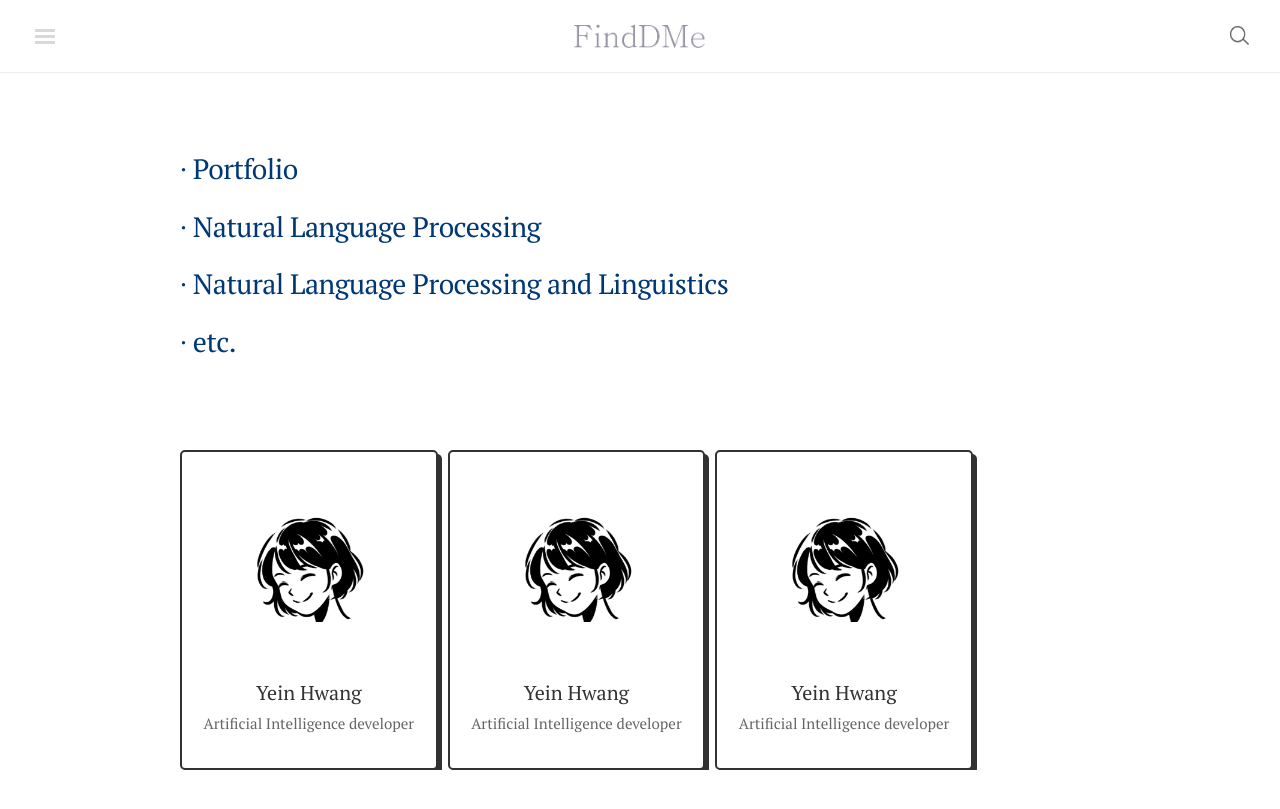
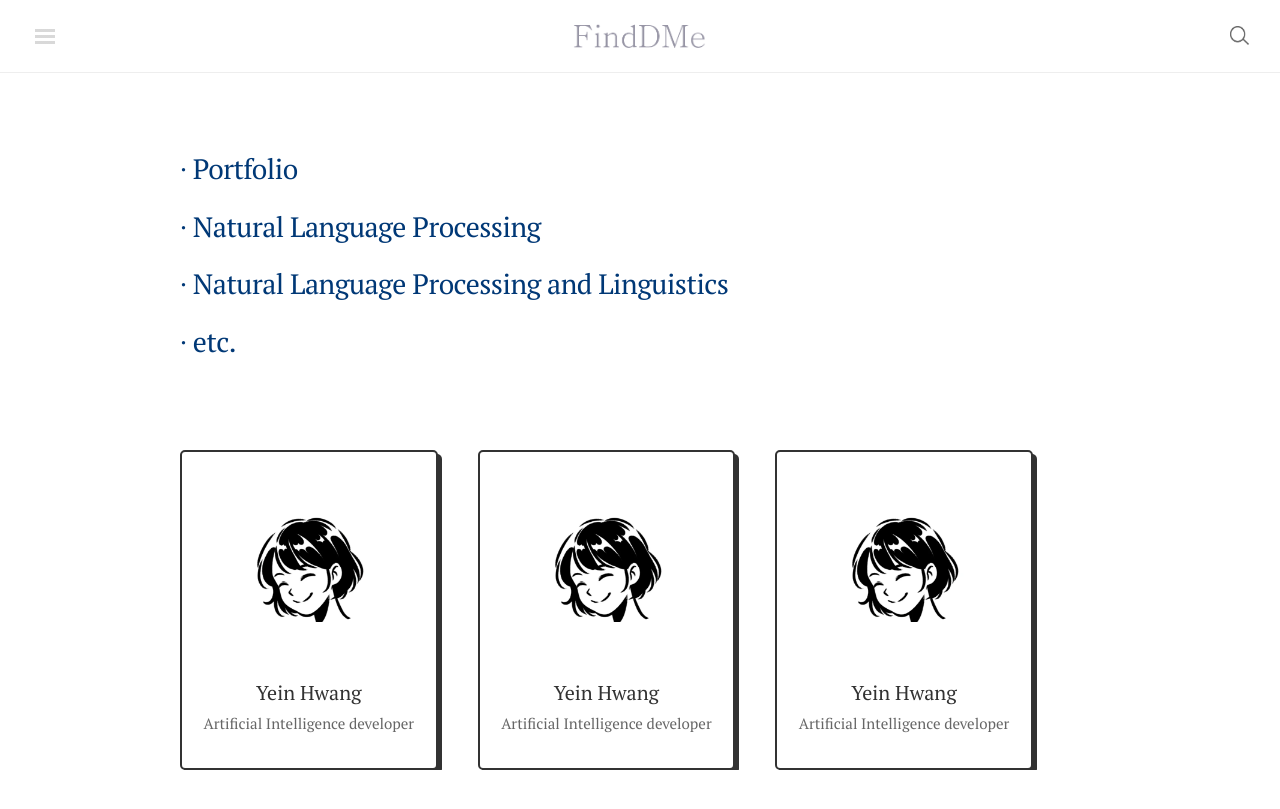
Before and after one commit to finddme/finddme.github.io, a Jekyll site: the page built from blog/home.html, in a window 1280 px wide. Shown: the top 809 px of the page. Built offline with Jekyll 4.4.1, drawn with Linux system fonts in a browser that asks for light colours; nearby versions of some CDN libraries; comment, search, counter and statistics services are not loaded.

Commit message:
Update home.html

```diff
--- a/blog/home.html
+++ b/blog/home.html
@@ -45,7 +45,7 @@
 <br>
 
 <div class="card-expo">
-      <div class="card" onclick="location.href='https://finddme.github.io/about/';" style=" cursor: pointer; float: left; width: 28%; margin-right: 10px; overflow-y:hidden;" >
+      <div class="card" onclick="location.href='https://finddme.github.io/about/';" style=" cursor: pointer; float: left; width: 28%; margin-right: 40px; overflow-y:hidden;" >
         <div class="card-photo"></div>
         <div class="card-title">Yein Hwang<br>
             <span>Artificial Intelligence developer</span>
@@ -72,7 +72,7 @@
 </div>
 
 <div class="card-expo">
-      <div class="card" onclick="location.href='https://finddme.github.io/about/';" style=" cursor: pointer; float: left; width: 28%; margin-right: 10px; overflow-y:hidden;" >
+      <div class="card" onclick="location.href='https://finddme.github.io/about/';" style=" cursor: pointer; float: left; width: 28%; margin-right: 40px; overflow-y:hidden;" >
         <div class="card-photo"></div>
         <div class="card-title">Yein Hwang<br>
             <span>Artificial Intelligence developer</span>
```
